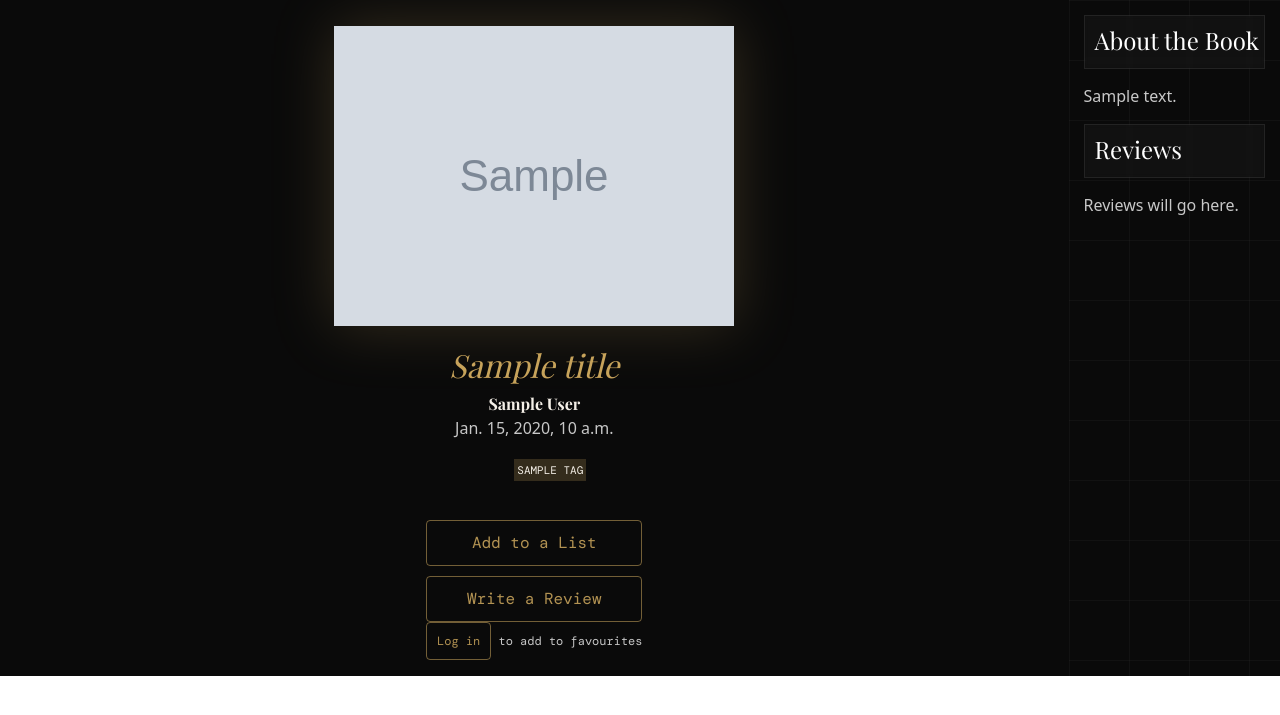
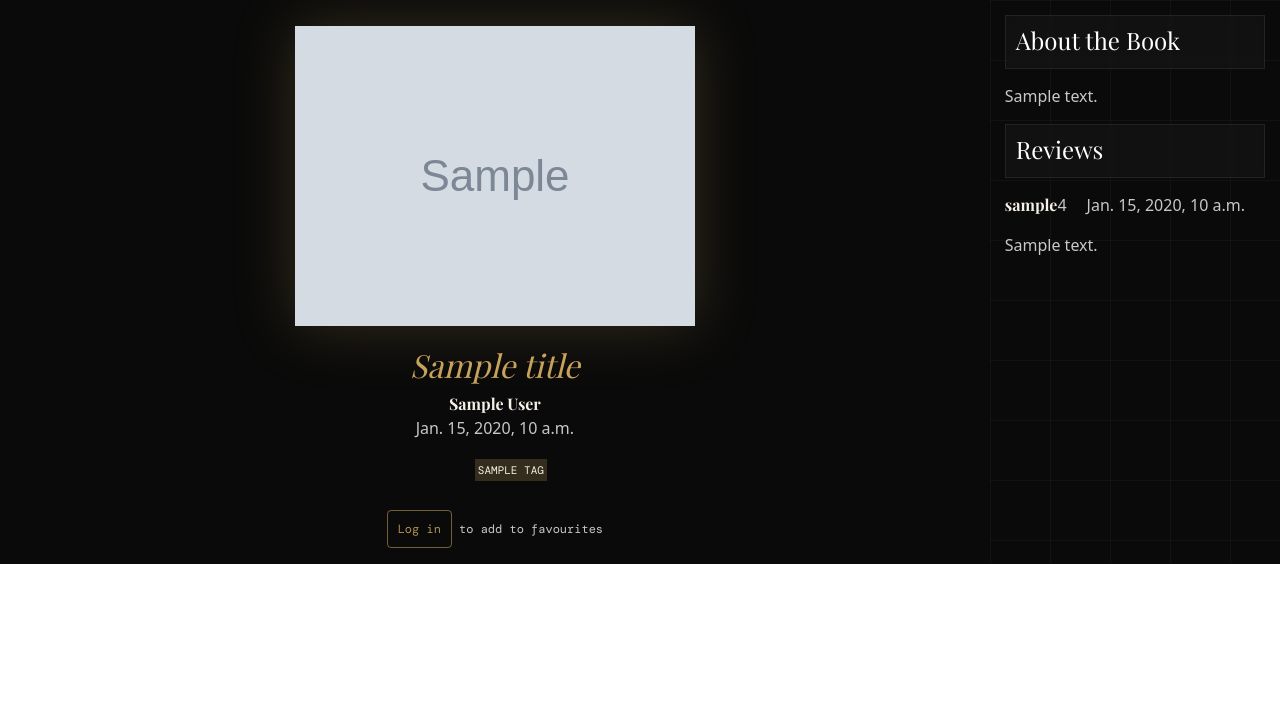
Before and after one commit to Ibrahim78612/bookhive, a Django app: template books/templates/books/book_view.html in a window 1280 px wide. Shown: the part 72-787 px from the top of the page. Run offline with Django 3.2, Linux system fonts and the light colour scheme; the template is opened without the code that fills it: most values are stand-ins (such as "Sample title", 1, 10 or a date in 2020); grey boxes marked "Sample" are stand-in pictures; some web fonts are replaced.

Commit message:
added very primitive review display

```diff
--- a/books/templates/books/book_view.html
+++ b/books/templates/books/book_view.html
@@ -156,6 +156,20 @@
       color: rgba(220, 180, 100, 0.8);
     }
 
+    .review-meta {
+      display: flex;
+      flex-direction: row;
+      float: right;
+    }
+
+    .review-meta p {
+      margin-right: 20px;
+    }
+
+    .review-meta b {
+      margin-right: 30px;
+    }
+
   </style>
 
   <div class="page-div">
@@ -186,9 +200,9 @@
       {% endif %}
 
       <div class="interaction-container">
+        {% if user.is_authenticated %}
         <a href="LINK_PLACEHOLDER">Add to a List</a>
         <a href="{% url 'book_reviews' work_id %}">Write a Review</a>
-        {% if user.is_authenticated %}
           {% if is_favourite %}
             <form method="POST" action="{% url 'add_to_favourites' work_id %}">
               {% csrf_token %}
@@ -215,7 +229,20 @@
       </div>
       <div class="header-bg"><h4>Reviews</h4></div>
       <div class="review-container">
-          <p>Reviews will go here.</p>
+          {% if reviews %}
+            {% for review in reviews %}
+            <div class="review">
+            <b class="authors">{{ review.reviewer.username }}</b>
+            <div class="review-meta">
+              <p>{{ review.rating }}</p><p>{{ review.created_at }}</p>
+            </div>
+            <p>{{ review.comment }}</p>
+            </div>
+            {% endfor %}
+          {% else %}
+          <p>No reviews yet.</p>
+          {% endif %}
+
       </div>
   </div>
   </div>
```
Also changed, not shown: books/views.py (+6 -2 lines), reviews/models.py (line endings or trailing spaces).
